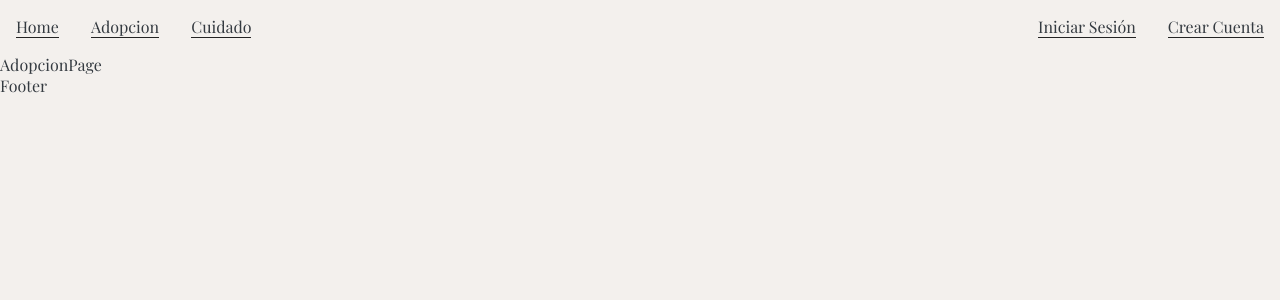
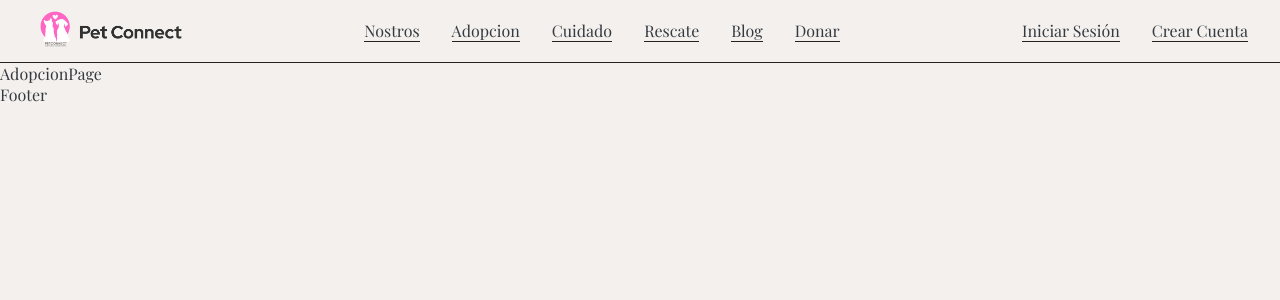
Before and after one commit to No-Country-simulation/s16-02-ft-java-react, a Next.js app in the folder client-pet/: page /adopcion in a window 1280 px wide. Shown: the top 300 px of the page. Built offline with nearby package versions, Linux system fonts and the light colour scheme.

Commit message:
ADD: desarrollar la seccion hero

```diff
--- a/client-pet/src/components/layout/Navbar.tsx
+++ b/client-pet/src/components/layout/Navbar.tsx
@@ -1,18 +1,32 @@
+import React from "react";
 import Link from "next/link";
-import React from "react";
+import logo from "../../assets/logo-horizontal.png";
+import Image from "next/image";
 
 const Navbar = () => {
   return (
     <nav className="main-navbar">
+      <Link href={"/"} className="main-navbar__logo">
+        <Image src={logo} alt="header logo" />
+      </Link>
       <ul className="main-navbar__menu">
         <li>
-          <Link href={"/"}>Home</Link>
+          <Link href={"/about"}>Nostros</Link>
         </li>
         <li>
           <Link href={"/adopcion"}>Adopcion</Link>
         </li>
         <li>
           <Link href={"/cuidado"}>Cuidado</Link>
+        </li>
+        <li>
+          <Link href={"/rescate"}>Rescate</Link>
+        </li>
+        <li>
+          <Link href={"/blog"}>Blog</Link>
+        </li>
+        <li>
+          <Link href={"/donar"}>Donar</Link>
         </li>
       </ul>
       <div className="main-navbar__auth">
--- a/client-pet/src/styles/components/layout/_navbar.scss
+++ b/client-pet/src/styles/components/layout/_navbar.scss
@@ -1,10 +1,19 @@
 .main-navbar {
-  padding: 1rem;
+  padding: .5rem 2rem;
   display: flex;
   justify-content: space-between;
+  border-bottom: var(--b-primary);
+
+  &__logo {
+    img {
+      max-width: 150px;
+    }
+  }
 
   &__menu {
     display: flex;
+    align-items: center;
+    justify-content: center;
     gap: var(--spacing-lg);
 
     li {
@@ -14,6 +23,8 @@
 
   &__auth {
     display: flex;
+    align-items: center;
+    justify-content: center;
     gap: var(--spacing-lg);
 
     a {
--- a/client-pet/src/styles/components/sections/_hero.scss
+++ b/client-pet/src/styles/components/sections/_hero.scss
@@ -3,6 +3,7 @@
   flex-direction: column;
   align-items: center;
   justify-content: center;
+  gap: 1rem;
 
   &__header {
     display: flex;
@@ -45,6 +46,10 @@
             object-fit: cover;
           }
         }
+
+        // &:hover {
+        //   animation-play-state: paused;
+        // }
       }
     }
   }
```
